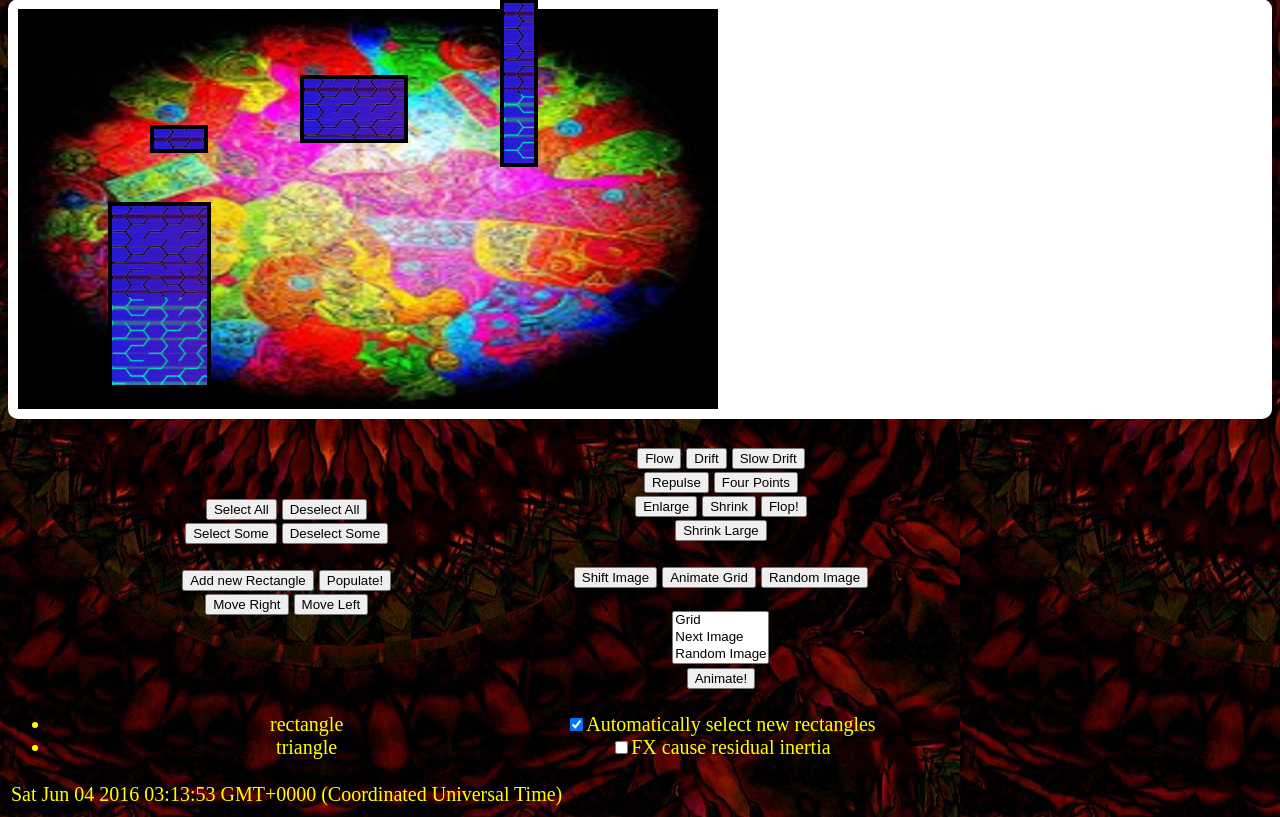
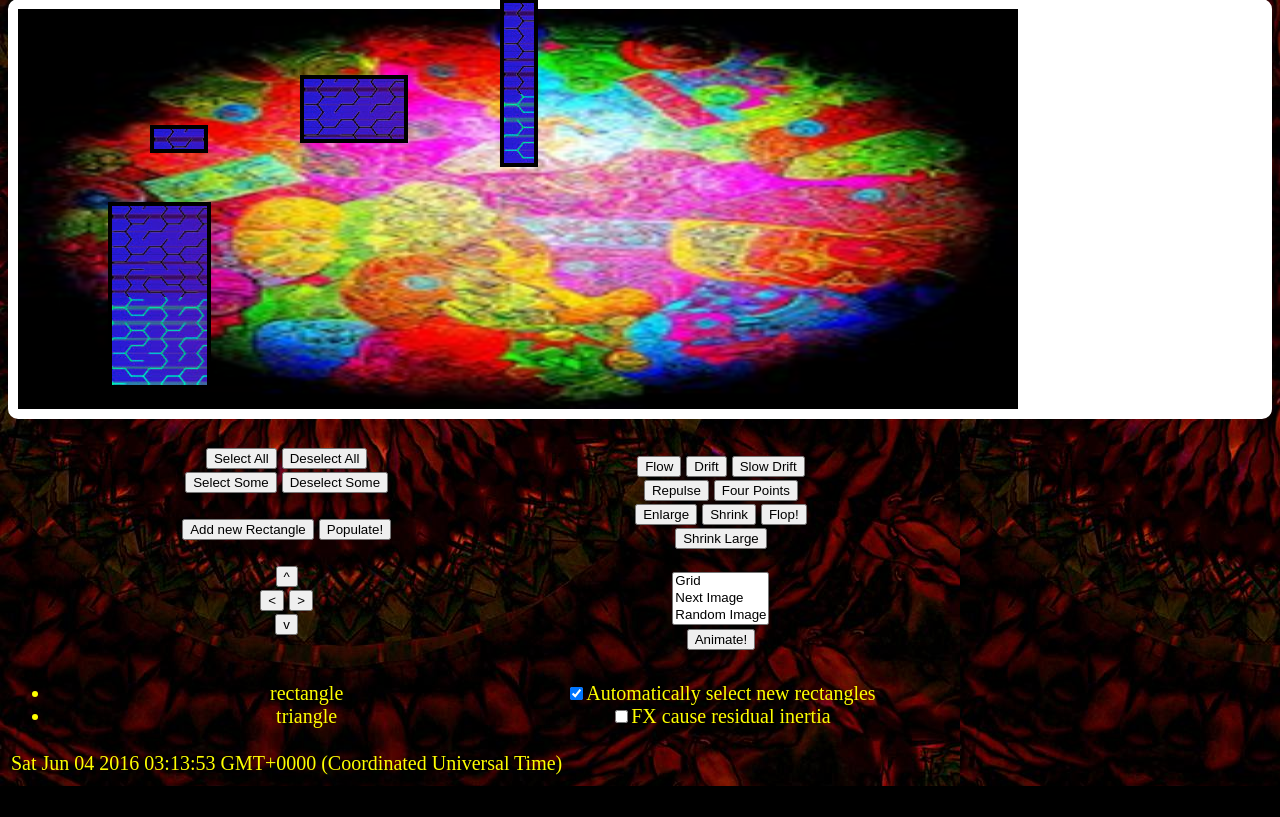
Before and after one commit to JoshLandry/BackboneShapeDrawer, a plain HTML site: page index.html in a window 1280 px wide. Shown: the part 75-892 px from the top of the page. After the commit the page ends 861 px from the top, so only its background shows below. Drawn offline with nearby package versions, Linux system fonts and the light colour scheme.

Commit message:
fixed arrow buttons

```diff
--- a/index.html
+++ b/index.html
@@ -22,7 +22,7 @@
                 height: 400px;
                 border: 10px solid white;
                 background-color: white;
-                background-size: 700px 400px;
+                background-size: 1000px 400px;
                 background-image: url("./img/colors.jpg");
                 background-repeat: no-repeat;
                 border-color: white;
@@ -55,10 +55,11 @@
                     <button onclick="rectApp.deselectSome()">Deselect Some</button> <br> <br>
 
                     <button onclick="rectApp.add()">Add new Rectangle</button>
-                    <button onclick="rectApp.populate()">Populate!</button> <br>
+                    <button onclick="rectApp.populate()">Populate!</button> <br> <br>
 
-                    <button onclick="rectApp.moveRight()">Move Right</button>
-                    <button onclick="rectApp.moveLeft()">Move Left</button> <br> <br>
+                    <button onclick="rectApp.moveUp()"> ^ </button> <br>
+                    <button onclick="rectApp.moveLeft()"> < </button> <button onclick="rectApp.moveRight()"> > </button> <br>
+                    <button onclick="rectApp.moveDown()"> v </button> <br> <br>
 
                 </td>
                 <td id="buttons 2">
@@ -71,10 +72,6 @@
                     <button onclick="rectApp.shrink()">Shrink</button>
                     <button onclick="rectApp.flop()">Flop!</button> <br>
                     <button onclick="rectApp.shrinkLarge()">Shrink Large</button> <br> <br>
-
-                    <button onclick="rectApp.shiftImage()">Shift Image</button>
-                    <button onclick="rectApp.animateGrid()">Animate Grid</button>
-                    <button onclick="rectApp.randomImage()">Random Image</button> <br> <br>
 
                     <select size="3" id="animationStyle" onchange="rectApp.setAnimationStyle()">
                         <option value="grid">Grid</option>
@@ -125,11 +122,11 @@
           }
 
           if(rectApp.currentKey === 50) {
-            rectApp.moveUp();
+            rectApp.moveDown();
           }
 
           if(rectApp.currentKey === 56) {
-            rectApp.moveDown();
+            rectApp.moveUp();
           }
 
           console.log(rectApp.currentKey);
--- a/rectangles.js
+++ b/rectangles.js
@@ -226,7 +226,7 @@ var rectApp = {};
     shapes.moveUp = function() {
 
         shapes.rectangles.forEach(function (rectangle) {
-            var newPosition = rectangle.get('position').y + 4;
+            var newPosition = rectangle.get('position').y - 4;
 
             if(rectangle.get('selected')) {
                 rectangle.set({position:{x: rectangle.get('position').x,y: newPosition}});
@@ -239,7 +239,7 @@ var rectApp = {};
     shapes.moveDown = function() {
 
         shapes.rectangles.forEach(function (rectangle) {
-            var newPosition = rectangle.get('position').y - 4;
+            var newPosition = rectangle.get('position').y + 4;
 
             if(rectangle.get('selected')) {
                 rectangle.set({position:{x: rectangle.get('position').x,y: newPosition}});
@@ -694,6 +694,10 @@ var rectApp = {};
         shapes.saveShapes();
     });
 
+    shapes.rectangles.on('change', function (model, col, options) {
+        console.log('changed');
+    });
+
     // shapes.rectangles.on('change', function (model, col, options) {
     //     shapes.drawShapes();
     // });
```
